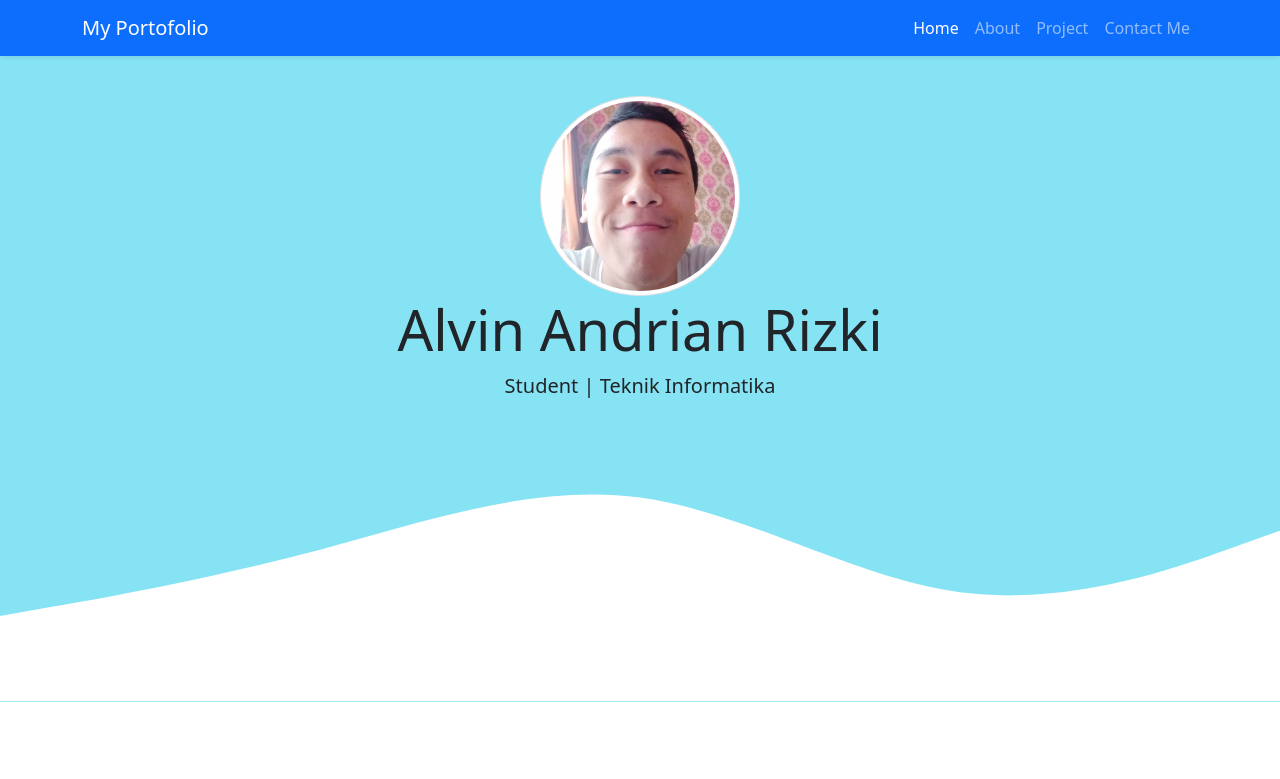
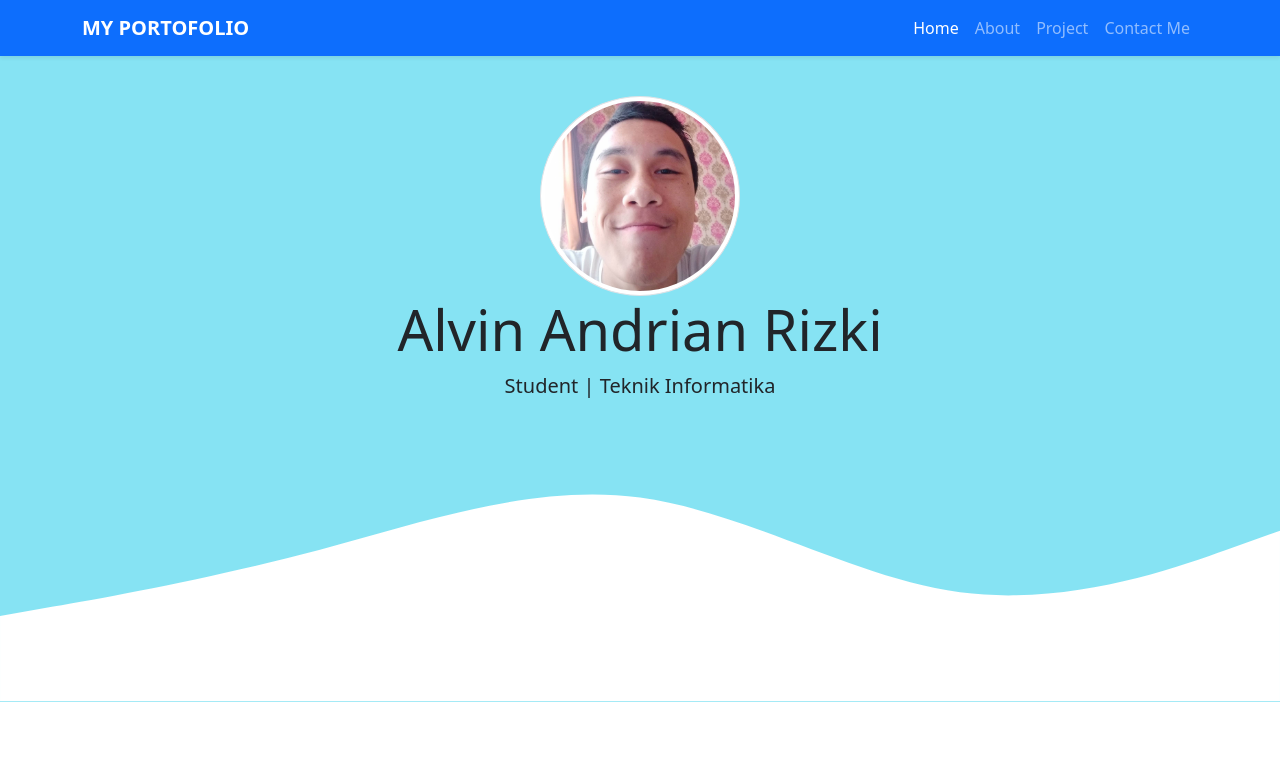
Before and after one commit to alvinrrizky/alvinrrizky.github.io, a plain HTML site: page index.html in a window 1280 px wide. Shown: the top 779 px of the page. Drawn offline with nearby package versions, Linux system fonts and the light colour scheme.

Commit message:
Second Commit

```diff
--- a/index.html
+++ b/index.html
@@ -16,7 +16,7 @@
     <!-- Navbar -->
     <nav class="navbar navbar-expand-lg navbar-dark bg-primary shadow-sm fixed-top">
       <div class="container">
-        <a class="navbar-brand" href="#">My Portofolio</a>
+        <a class="navbar-brand fw-bold" href="#">MY PORTOFOLIO</a>
         <button class="navbar-toggler" type="button" data-bs-toggle="collapse" data-bs-target="#navbarNav" aria-controls="navbarNav" aria-expanded="false" aria-label="Toggle navigation">
           <span class="navbar-toggler-icon"></span>
         </button>
```
